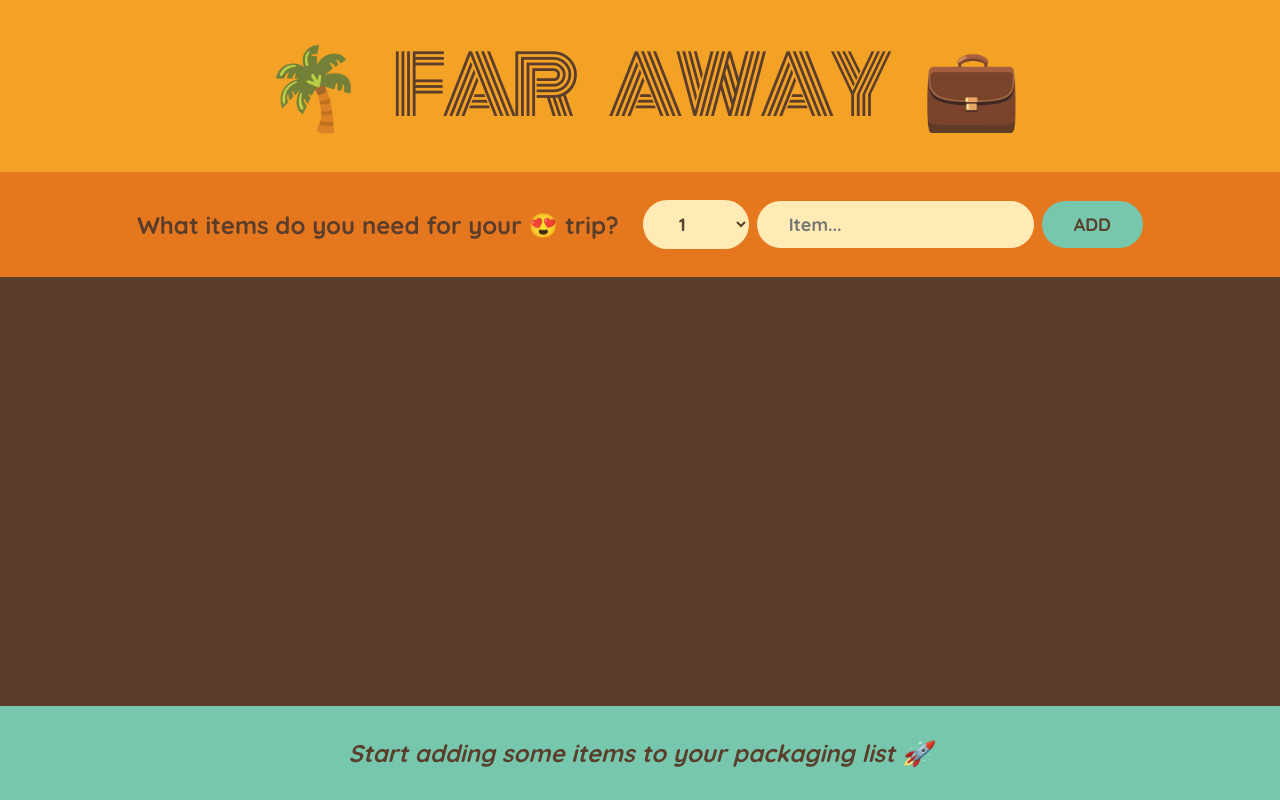
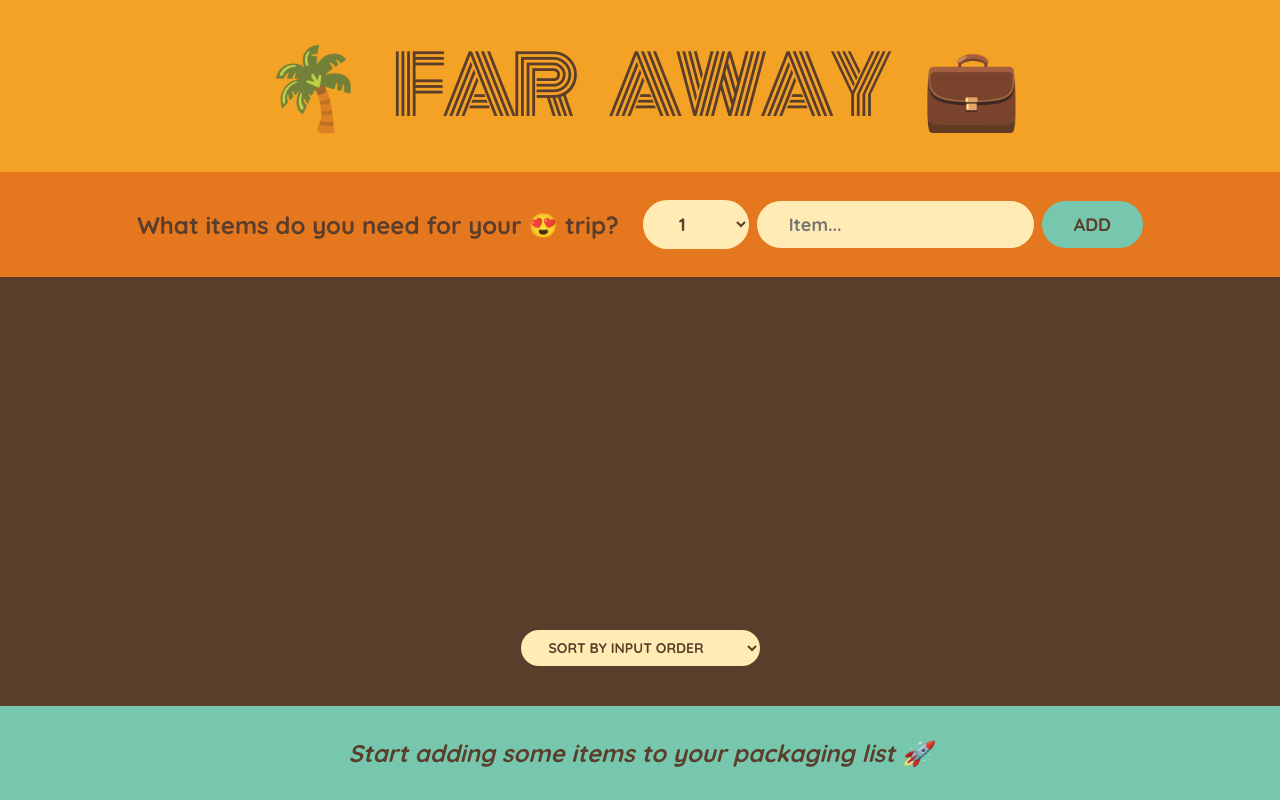
Before and after one commit to HamzA-1729/trip-checklist, a React (Vite) app: page / in a window 1280 px wide. Built offline with nearby package versions, Linux system fonts and the light colour scheme.

Commit message:
Sort by functionality added

```diff
--- a/src/components/List.jsx
+++ b/src/components/List.jsx
@@ -1,9 +1,24 @@
+import { useState } from "react";
 import Item from "./Item";
 function List({ items, onDeleteItems, onToggleItem }) {
+  const [sortBy, setSortBy] = useState("input");
+  let sortedItems;
+  if (sortBy === "input") sortedItems = items;
+
+  if (sortBy === "description")
+    sortedItems = items
+      .slice()
+      .sort((a, b) => a.description.localeCompare(b.description));
+
+  if (sortBy === "packed")
+    sortedItems = items
+      .slice()
+      .sort((a, b) => Number(a.packed) - Number(b.packed));
+
   return (
     <div className="list">
       <ul>
-        {items.map((item) => (
+        {sortedItems.map((item) => (
           <Item
             item={item}
             key={item.id}
@@ -12,6 +27,13 @@
           />
         ))}
       </ul>
+      <div className="actions">
+        <select value={sortBy} onChange={(e) => setSortBy(e.target.value)}>
+          <option value="input">sort by input order</option>
+          <option value="description">sort by description</option>
+          <option value="packed">sort by packed status</option>
+        </select>
+      </div>
     </div>
   );
 }
```
